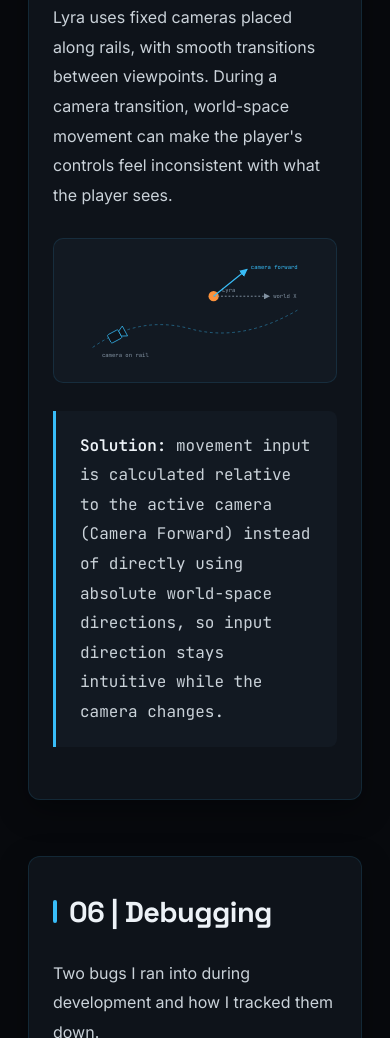
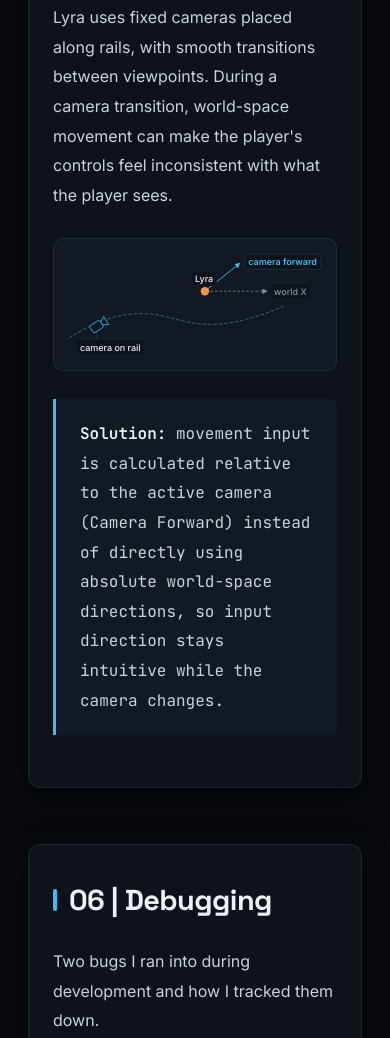
Before and after one commit to AlexRubio14/AlexRubio14.github.io, a website built with Vite: page projects/lyra.html in a window 390 px wide. Shown: the part 9223-10261 px from the top of the page. Built offline with nearby package versions, Linux system fonts and the light colour scheme; no server answers.

Commit message:
Lyra: redraw the camera-relative movement diagram
- New composition (Alex's reference): wavy rail with the camera on it,
  Lyra with camera-forward vs world-X arrows, labels in pills.
- Kept as inline SVG so labels stay translatable and sharp.
- svg-pills.js sizes each pill to its text and re-frames the viewBox
  around the content, so no label is cut off in any language.
- Phones: labels drawn larger in SVG units instead of side-scrolling;
  labels grow away from what they point at.

Co-Authored-By: Claude Opus 5.5 <noreply@anthropic.com>
Claude-Session: https://claude.ai/code/session_01CVgAY1SpLLiocv9nYJ9GBJ

```diff
--- a/projects/lyra.html
+++ b/projects/lyra.html
@@ -455,7 +455,7 @@
               what the player sees.
             </p>
             <figure class="camera-figure">
-              <svg viewBox="0 0 520 220" role="img" aria-labelledby="camera-svg-title">
+              <svg viewBox="40 10 810 350" role="img" aria-labelledby="camera-svg-title" data-fit-pills>
                 <title id="camera-svg-title" data-i18n="lyra.cam_alt">
                   Pushing the stick forward moves Lyra along the camera's forward vector, not the world X
                   axis.
@@ -463,60 +463,92 @@
                 <defs>
                   <marker
                     id="arrow-accent"
-                    viewBox="0 0 10 10"
-                    refX="9"
-                    refY="5"
-                    markerWidth="7"
-                    markerHeight="7"
-                    orient="auto-start-reverse"
+                    viewBox="0 0 12 12"
+                    refX="10"
+                    refY="6"
+                    markerWidth="18"
+                    markerHeight="18"
+                    markerUnits="userSpaceOnUse"
+                    orient="auto"
                   >
-                    <path d="M0 0 10 5 0 10z" class="svg-accent-fill" />
+                    <path d="M0 0 12 6 0 12z" class="svg-accent-fill" />
                   </marker>
                   <marker
                     id="arrow-muted"
-                    viewBox="0 0 10 10"
-                    refX="9"
-                    refY="5"
-                    markerWidth="7"
-                    markerHeight="7"
-                    orient="auto-start-reverse"
+                    viewBox="0 0 12 12"
+                    refX="10"
+                    refY="6"
+                    markerWidth="18"
+                    markerHeight="18"
+                    markerUnits="userSpaceOnUse"
+                    orient="auto"
                   >
-                    <path d="M0 0 10 5 0 10z" class="svg-muted-fill" />
+                    <path d="M0 0 12 6 0 12z" class="svg-muted-fill" />
                   </marker>
                 </defs>
                 <!-- rail -->
-                <path d="M40 190 Q 140 120 250 150 T 480 110" class="svg-rail" />
-                <!-- camera -->
-                <g transform="translate(90 165) rotate(-28)">
-                  <rect x="-16" y="-10" width="26" height="20" rx="3" class="svg-box" />
-                  <path d="M10 -6 22 -12 22 12 10 6z" class="svg-box" />
+                <path
+                  d="M68 297 C 160 240 230 216 312 216 S 450 252 537 252 S 700 226 783 193"
+                  class="svg-rail"
+                />
+                <!-- camera, aimed up-right towards the player -->
+                <line x1="160" y1="276" x2="160" y2="309" class="svg-leader" />
+                <g transform="translate(168 254) rotate(-32)">
+                  <rect x="-30" y="-14" width="40" height="28" rx="6" class="svg-box" />
+                  <path d="M10 -5 28 -16 28 16 10 5z" class="svg-box" />
                 </g>
-                <text x="60" y="210" class="svg-label" data-i18n="lyra.cam_camera">camera on rail</text>
-                <!-- player -->
-                <circle cx="300" cy="80" r="11" class="svg-player" />
-                <text x="318" y="70" class="svg-label" data-i18n="lyra.cam_player">Lyra</text>
-                <!-- world forward -->
+                <g class="svg-pill">
+                  <rect x="92" y="309" width="137" height="33" rx="10" />
+                  <text
+                    x="104"
+                    y="316"
+                    dominant-baseline="hanging"
+                    class="svg-label"
+                    data-i18n="lyra.cam_camera"
+                  >
+                    camera on rail
+                  </text>
+                </g>
+                <!-- world X (what raw world-space input would do) -->
                 <line
-                  x1="300"
-                  y1="80"
-                  x2="420"
-                  y2="80"
+                  x1="541"
+                  y1="141"
+                  x2="729"
+                  y2="141"
                   class="svg-muted-line"
                   marker-end="url(#arrow-muted)"
                 />
-                <text x="428" y="84" class="svg-label" data-i18n="lyra.cam_world">world X</text>
-                <!-- camera forward -->
+                <g class="svg-pill svg-pill--muted">
+                  <rect x="741" y="125" width="80" height="33" rx="10" />
+                  <text
+                    x="753"
+                    y="141"
+                    dominant-baseline="central"
+                    class="svg-label"
+                    data-i18n="lyra.cam_world"
+                  >
+                    world X
+                  </text>
+                </g>
+                <!-- camera forward (what Lyra actually uses) -->
                 <line
-                  x1="300"
-                  y1="80"
-                  x2="372"
-                  y2="22"
+                  x1="522"
+                  y1="141"
+                  x2="638"
+                  y2="48"
                   class="svg-accent-line"
                   marker-end="url(#arrow-accent)"
                 />
-                <text x="380" y="22" class="svg-label svg-label--accent" data-i18n="lyra.cam_forward">
-                  camera forward
-                </text>
+                <g class="svg-pill svg-pill--accent">
+                  <rect x="655" y="32" width="151" height="33" rx="10" />
+                  <text x="667" y="54" class="svg-label" data-i18n="lyra.cam_forward">camera forward</text>
+                </g>
+                <!-- player -->
+                <circle cx="522" cy="141" r="14" class="svg-player" />
+                <g class="svg-pill">
+                  <rect x="477" y="98" width="56" height="33" rx="10" />
+                  <text x="489" y="110" class="svg-label" data-i18n="lyra.cam_player">Lyra</text>
+                </g>
               </svg>
             </figure>
             <p class="metric-highlight" data-i18n="lyra.p5_solution">
--- /dev/null
+++ b/src/scripts/components/svg-pills.js
@@ -0,0 +1,46 @@
+/**
+ * Label "pills" inside inline SVGs: a <rect> behind a <text>.
+ * SVG has no auto-sizing boxes, so the rect is resized to the text's bounding box.
+ * It re-runs when i18n swaps the text (a longer translation must not overflow its pill)
+ * and once the web font has loaded (glyph widths change).
+ * Afterwards the viewBox is re-framed around the real content, so no label is ever cut
+ * off at the edge, whatever the language.
+ */
+const PAD_X = 12;
+const PAD_Y = 7;
+const FRAME = 24;
+
+function fit(svg) {
+  for (const pill of svg.querySelectorAll('.svg-pill')) {
+    const rect = pill.querySelector('rect');
+    const text = pill.querySelector('text');
+    if (!rect || !text) continue;
+    const box = text.getBBox();
+    if (!box.width) continue; // not rendered (e.g. hidden): keep the static fallback
+    rect.setAttribute('x', box.x - PAD_X);
+    rect.setAttribute('y', box.y - PAD_Y);
+    rect.setAttribute('width', box.width + PAD_X * 2);
+    rect.setAttribute('height', box.height + PAD_Y * 2);
+  }
+  const all = svg.getBBox();
+  if (all.width) {
+    svg.setAttribute(
+      'viewBox',
+      [all.x - FRAME, all.y - FRAME, all.width + FRAME * 2, all.height + FRAME * 2].join(' '),
+    );
+  }
+}
+
+export function initSvgPills(selector = 'svg[data-fit-pills]') {
+  const phone = window.matchMedia('(width <= 600px)');
+  for (const svg of document.querySelectorAll(selector)) {
+    fit(svg);
+    document.fonts?.ready.then(() => fit(svg));
+    phone.addEventListener('change', () => fit(svg)); // label size changes with the breakpoint
+    new MutationObserver(() => fit(svg)).observe(svg, {
+      subtree: true,
+      childList: true,
+      characterData: true,
+    });
+  }
+}
--- a/src/scripts/pages/lyra.js
+++ b/src/scripts/pages/lyra.js
@@ -3,6 +3,7 @@ import { initApp } from '../core/app.js';
 import '../../styles/pages/lyra.css';
 import { initGalleries, removePlaceholders } from '../components/gallery.js';
 import { initScrollSpy } from '../components/scroll-spy.js';
+import { initSvgPills } from '../components/svg-pills.js';
 
 // Placeholders help while the media is being collected; production builds drop them.
 if (import.meta.env.PROD) removePlaceholders();
@@ -10,3 +11,4 @@ if (import.meta.env.PROD) removePlaceholders();
 initApp();
 initGalleries();
 initScrollSpy('.toc-link[data-section]');
+initSvgPills();
--- a/src/styles/pages/lyra.css
+++ b/src/styles/pages/lyra.css
@@ -560,7 +560,7 @@
 /* --- Camera SVG -------------------------------------------------------------- */
 .camera-figure {
   margin: 1.75rem 0;
-  padding: 1.25rem;
+  padding: 1rem 1.25rem;
   background: var(--bg-card);
   border: 1px solid var(--border-subtle);
   border-radius: 10px;
@@ -572,16 +572,36 @@
   height: auto;
 }
 
+/* On phones the whole diagram shrinks to ~40%, so the labels are drawn larger in SVG
+   units to stay readable; svg-pills.js re-fits the pills and the frame afterwards. */
+@media (width <= 600px) {
+  .camera-figure {
+    padding: 0.5rem;
+  }
+
+  .camera-figure .svg-label {
+    font-size: 30px;
+  }
+}
+
 .svg-rail {
   fill: none;
-  stroke: var(--border-hover);
-  stroke-width: 2;
-  stroke-dasharray: 6 6;
+  stroke: var(--accent);
+  stroke-dasharray: 9 9;
+  stroke-linecap: round;
+  stroke-opacity: 0.55;
+  stroke-width: 3;
 }
 
 .svg-box {
-  fill: var(--bg-surface);
+  fill: var(--bg-card);
   stroke: var(--accent);
+  stroke-linejoin: round;
+  stroke-width: 2.5;
+}
+
+.svg-leader {
+  stroke: var(--border-hover);
   stroke-width: 1.5;
 }
 
@@ -591,13 +611,14 @@
 
 .svg-accent-line {
   stroke: var(--accent);
-  stroke-width: 2.5;
+  stroke-linecap: round;
+  stroke-width: 3;
 }
 
 .svg-muted-line {
   stroke: var(--text-muted);
-  stroke-width: 2;
-  stroke-dasharray: 4 4;
+  stroke-dasharray: 8 7;
+  stroke-width: 2.5;
 }
 
 .svg-accent-fill {
@@ -608,14 +629,30 @@
   fill: var(--text-muted);
 }
 
-.svg-label {
-  fill: var(--text-muted);
-  font-family: var(--font-mono);
-  font-size: 12px;
+.svg-pill rect {
+  fill: var(--bg-surface);
+  stroke: var(--border-subtle);
+  stroke-width: 1.5;
 }
 
-.svg-label--accent {
+.svg-pill--accent rect {
+  stroke: rgb(56 189 248 / 35%);
+}
+
+.svg-label {
+  fill: var(--text-main);
+  font-family: var(--font-body);
+  font-size: 16px;
+  font-weight: 500;
+}
+
+.svg-pill--muted .svg-label {
+  fill: var(--text-muted);
+}
+
+.svg-pill--accent .svg-label {
   fill: var(--accent);
+  font-weight: 600;
 }
 
 /* --- Debugging --------------------------------------------------------------- */
```
